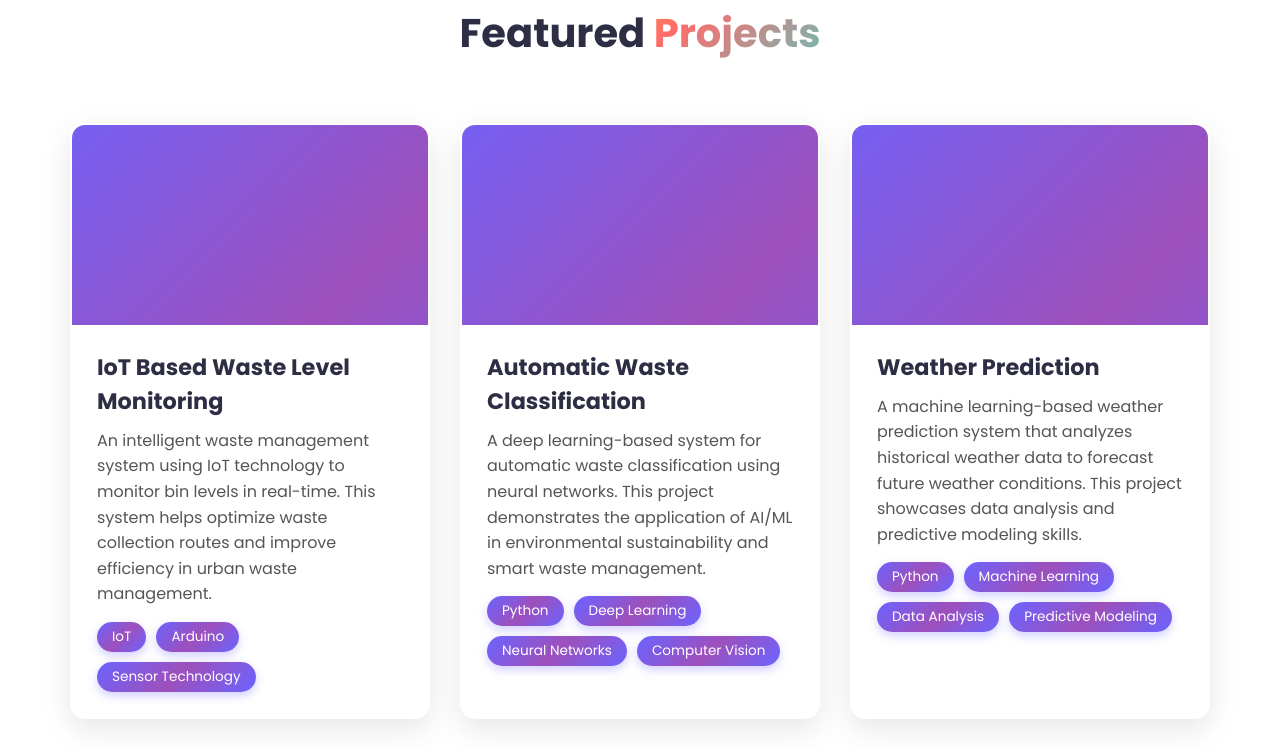
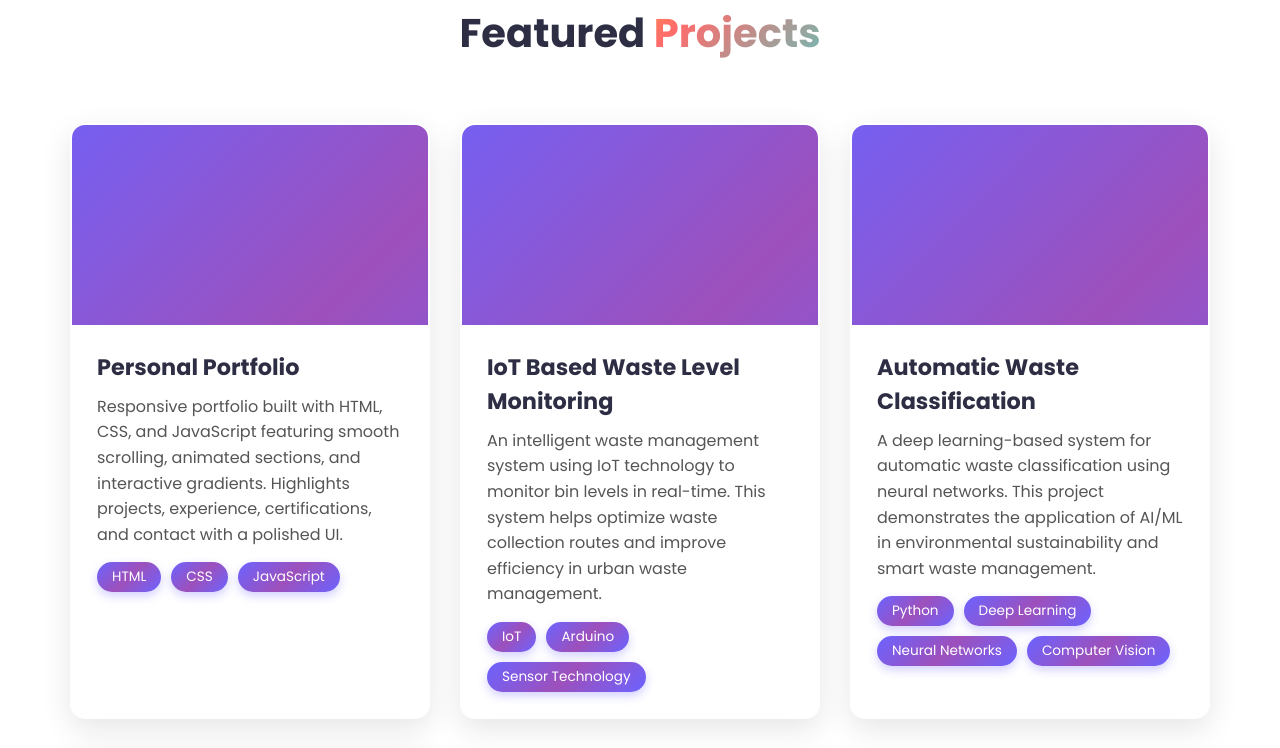
Before and after one commit to 28Dharshu/portfolio, a plain HTML site: page index.html in a window 1280 px wide. Shown: the part 3879-4627 px from the top of the page. Drawn offline with Linux system fonts and the light colour scheme.

Commit message:
updated the project

```diff
--- a/index.html
+++ b/index.html
@@ -209,6 +209,27 @@
         <div class="container">
             <h2 class="section-title">Featured <span class="highlight">Projects</span></h2>
             <div class="projects-grid">
+                <div class="project-card">
+                    <div class="project-image">
+                        <div class="project-overlay">
+                            <a href="https://github.com/28Dharshu/portfolio" class="project-link" target="_blank"><i class="fab fa-github"></i></a>
+                        </div>
+                    </div>
+                    <div class="project-content">
+                        <h3>Personal Portfolio</h3>
+                        <p>
+                            Responsive portfolio built with HTML, CSS, and JavaScript featuring smooth scrolling,
+                            animated sections, and interactive gradients. Highlights projects, experience,
+                            certifications, and contact with a polished UI.
+                        </p>
+                        <div class="project-tech">
+                            <span>HTML</span>
+                            <span>CSS</span>
+                            <span>JavaScript</span>
+                        </div>
+                    </div>
+                </div>
+
                 <div class="project-card">
                     <div class="project-image">
                         <div class="project-overlay">
```
